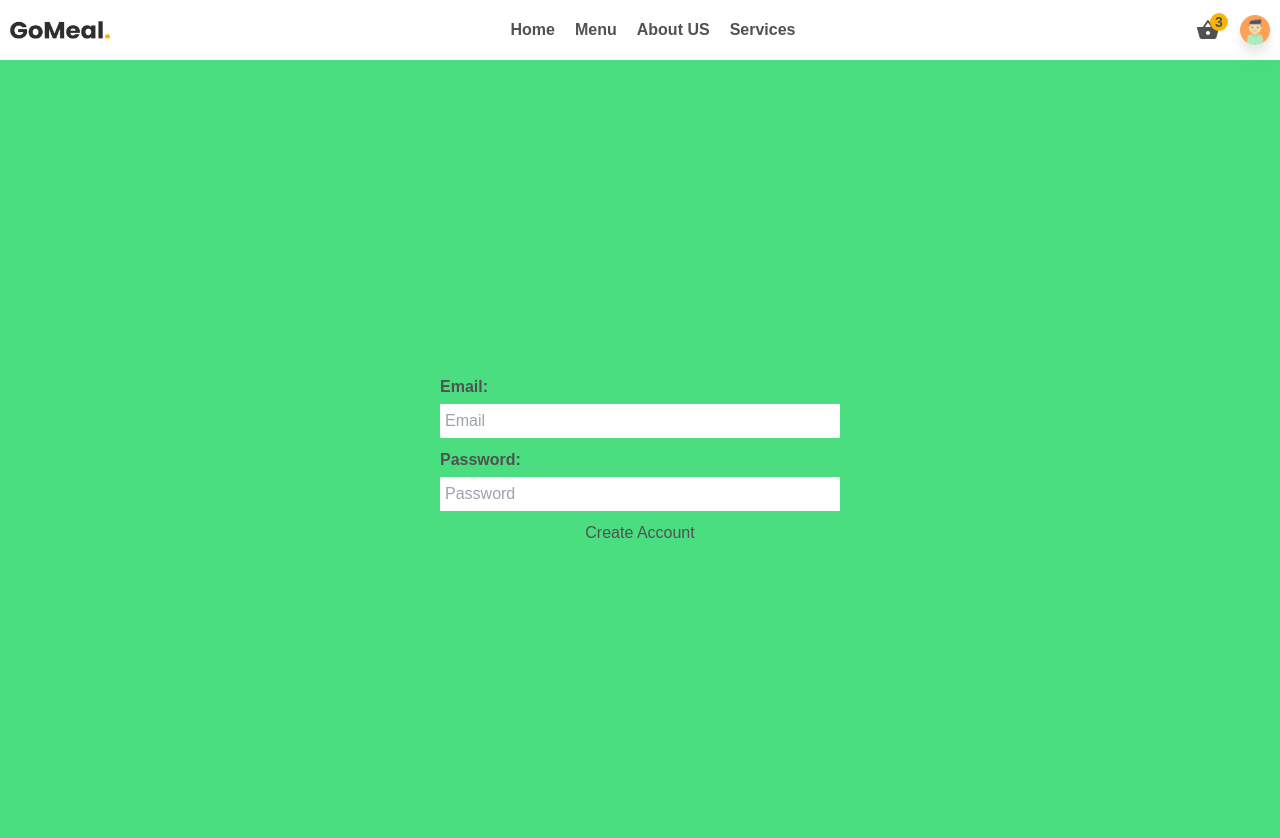
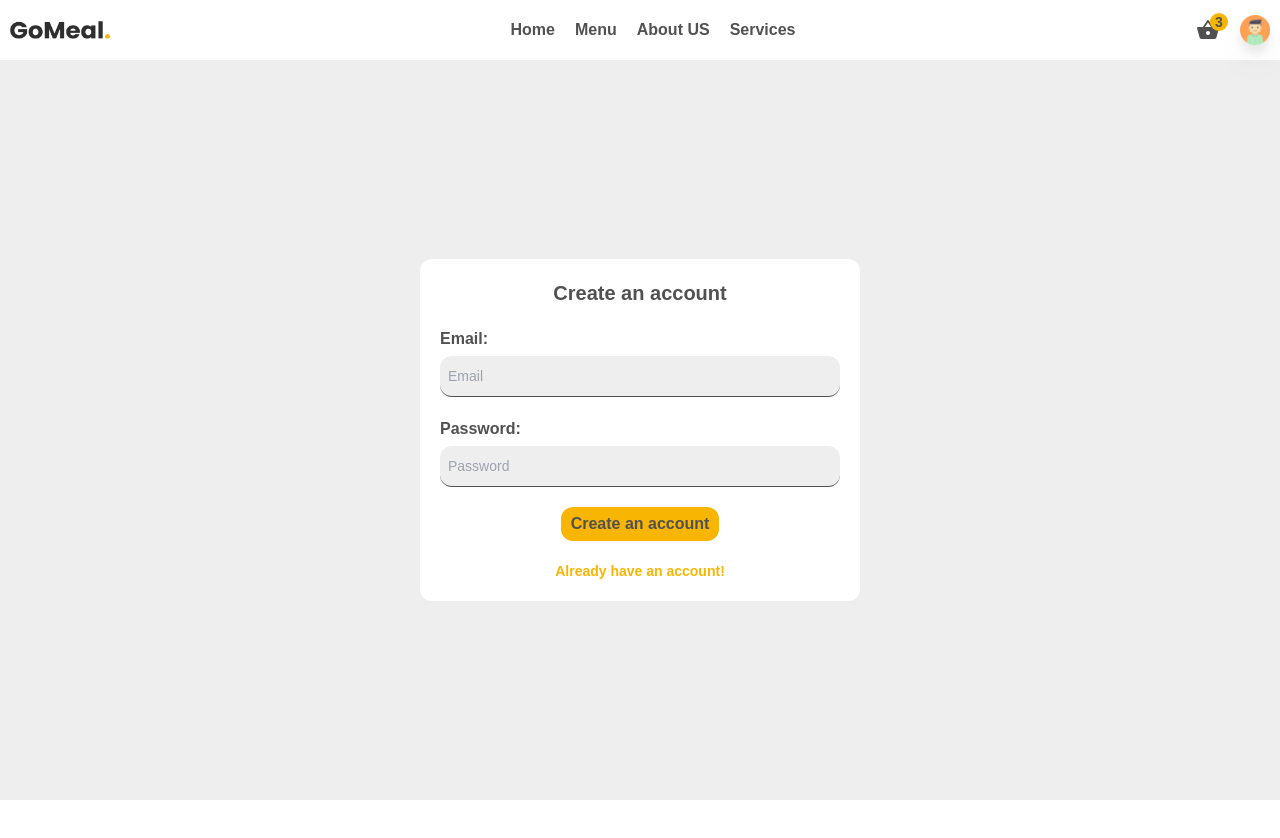
Before and after one commit to mustafa-khaled/Food-Delivery-App, a React (Vite) app: page /login in a window 1280 px wide. Shown: the top 838 px of the page. After the commit the page ends 800 px from the top, so only its background shows below. Built offline with nearby package versions, Linux system fonts and the light colour scheme; no server answers.

Commit message:
auth form and handle log in and create an account

```diff
--- a/src/App.jsx
+++ b/src/App.jsx
@@ -1,18 +1,29 @@
 import { Route, Routes } from "react-router-dom";
-import { Header, MainContainer, CreateContainer } from "./components";
+import { Header, MainContainer, CreateContainer, AuthForm } from "./components";
 import { AnimatePresence } from "framer-motion";
-import LoginForm from "./components/LoginForm";
+import { useDispatch } from "react-redux";
+import { useEffect } from "react";
+import { setUser } from "./redux/features/authSlice";
 
 function App() {
+  const dispatch = useDispatch();
+
+  useEffect(() => {
+    const storedUser = JSON.parse(localStorage.getItem("user"));
+    if (storedUser) {
+      dispatch(setUser(storedUser));
+    }
+  }, [dispatch]);
+
   return (
     <AnimatePresence>
-      <div className="flex h-screen  w-screen  flex-col bg-gray text-textColor">
+      <div className="flex h-screen w-screen  flex-col overflow-y-auto bg-gray text-textColor">
         <Header />
-        <main className="mt-[60px] bg-red-400">
+        <main className="mt-[60px]">
           <Routes>
             <Route path="/" element={<MainContainer />} />
             <Route path="/createItem" element={<CreateContainer />} />
-            <Route path="/login" element={<LoginForm />} />
+            <Route path="/login" element={<AuthForm />} />
           </Routes>
         </main>
       </div>
--- /dev/null
+++ b/src/components/AuthForm.jsx
@@ -0,0 +1,117 @@
+import { useState } from "react";
+import { useDispatch, useSelector } from "react-redux";
+import {
+  createUserWithEmailAndPassword,
+  signInWithEmailAndPassword,
+} from "firebase/auth";
+import { auth } from "../firebase";
+import { setUser } from "../redux/features/authSlice";
+import { loginFormData } from "../data/staticData";
+import Button from "./Button";
+import { useNavigate } from "react-router-dom";
+
+const initialState = {
+  email: "",
+  password: "",
+  error: "",
+};
+
+function AuthForm() {
+  const dispatch = useDispatch();
+  const navigate = useNavigate();
+
+  const [isLogin, setIsLogin] = useState(false);
+  const [values, setValues] = useState(initialState);
+  const { email, password, error } = values;
+
+  const handleChange = (e) => {
+    setValues({ ...values, [e.target.name]: e.target.value });
+  };
+
+  const createAccount = async () => {
+    try {
+      const { user } = await createUserWithEmailAndPassword(
+        auth,
+        email,
+        password,
+      );
+      const { uid, email: userEmail } = user;
+      const serializedUser = { uid, email: userEmail };
+      dispatch(setUser(serializedUser));
+      setValues(initialState);
+    } catch (error) {
+      setValues({ ...values, error: error.message });
+    }
+  };
+
+  const logIn = async () => {
+    try {
+      const { user } = await signInWithEmailAndPassword(auth, email, password);
+      const { uid, email: userEmail } = user;
+      const serializedUser = { uid, email: userEmail };
+      console.log(serializedUser);
+      dispatch(setUser(serializedUser));
+      setValues(initialState);
+    } catch (error) {
+      setValues({ ...values, error: error.message });
+    }
+  };
+
+  const handleAuthClick = (e) => {
+    e.preventDefault();
+    if (!email.trim() || !password.trim()) {
+      setValues({ ...values, error: "Please input an email and password." });
+      return;
+    }
+    if (isLogin) {
+      logIn();
+    } else {
+      createAccount();
+    }
+    navigate("/");
+  };
+
+  return (
+    <div className="flex h-[calc(100vh-60px)] items-center justify-center">
+      <form className="flex flex-col items-center justify-center gap-[10px] rounded-xl bg-white p-[20px]">
+        <h3 className="mb-[10px] text-xl font-bold">
+          {isLogin ? "Log in" : "Create an account"}
+        </h3>
+        {loginFormData.map((el) => {
+          return (
+            <div
+              key={el.id}
+              className="mb-[10px] flex flex-col items-start gap-[5px]"
+            >
+              <label className="font-bold" htmlFor={el.name}>
+                {el.title}:
+              </label>
+              <input
+                className="input"
+                id={el.name}
+                type={el?.type}
+                placeholder={el?.title}
+                name={el?.name}
+                value={values[el?.name]}
+                onChange={handleChange}
+              />
+            </div>
+          );
+        })}
+
+        <Button onClick={handleAuthClick}>
+          {isLogin ? "Log in" : "Create an account"}
+        </Button>
+        {error && <p className="text-sm font-bold text-red-400">{error}</p>}
+        <p
+          className="mt-[10px] cursor-pointer text-sm font-bold text-yellow"
+          onClick={() => setIsLogin((p) => !p)}
+        >
+          {isLogin ? "Create new account!" : "Already have an account!"}
+        </p>
+      </form>
+    </div>
+  );
+}
+
+export default AuthForm;
--- /dev/null
+++ b/src/components/Button.jsx
@@ -0,0 +1,12 @@
+function Button({ children, onClick }) {
+  return (
+    <button
+      onClick={onClick}
+      className="rounded-xl bg-yellow px-[10px] py-[5px] font-bold hover:opacity-[0.8]"
+    >
+      {children}
+    </button>
+  );
+}
+
+export default Button;
--- a/src/components/Header.jsx
+++ b/src/components/Header.jsx
@@ -1,13 +1,27 @@
-import { Link, NavLink } from "react-router-dom";
+import { Link, NavLink, useNavigate } from "react-router-dom";
 import { headerLinks } from "../data/staticData";
-import { MdShoppingBasket } from "react-icons/md";
+import { MdShoppingBasket, MdLogout } from "react-icons/md";
+import { useState } from "react";
 import { motion } from "framer-motion";
+import { useSelector } from "react-redux";
 
 import Container from "./Container";
 import logoImage from "../assets/logo.png";
 import avatarImage from "../assets/avatar.png";
 
 function Header() {
+  const user = useSelector((state) => state.auth.user);
+  const [showLoginBtn, setShowLoginBtn] = useState(false);
+  const navigate = useNavigate();
+
+  const handleClickAvatar = () => {
+    if (user) {
+      setShowLoginBtn((prev) => !prev);
+    } else {
+      navigate("/login");
+    }
+  };
+
   return (
     <header className="fixed z-50 flex h-[60px] w-screen items-center justify-center bg-white">
       <Container>
@@ -45,13 +59,22 @@ function Header() {
             </div>
             {/* User Image  */}
 
-            <div className="relative cursor-pointer">
+            <div
+              className="relative cursor-pointer"
+              onClick={handleClickAvatar}
+            >
               <motion.img
                 whileTap={{ scale: 0.6 }}
                 src={avatarImage}
                 alt="User Avatar"
                 className="w-[30px] drop-shadow-xl"
               />
+              {showLoginBtn && (
+                <div className="absolute right-0 top-[40px] flex w-[100px] items-center justify-between rounded-full bg-white p-[5px] text-center text-sm drop-shadow-xl">
+                  <p>Log out</p>
+                  <MdLogout />
+                </div>
+              )}
             </div>
           </div>
         </div>
--- a/src/components/LoginForm.jsx
+++ /dev/null
@@ -1,66 +0,0 @@
-import { useState } from "react";
-import { useDispatch } from "react-redux";
-import { createUserWithEmailAndPassword } from "firebase/auth";
-import { auth } from "../firebase";
-import { setUser } from "../redux/features/authSlice";
-import { loginFormData } from "../data/staticData";
-import Container from "./Container";
-
-const initialState = {
-  email: "",
-  password: "",
-  error: "",
-};
-
-function LoginForm() {
-  const dispatch = useDispatch();
-  const [values, setValues] = useState(initialState);
-  const { email, password, error } = values;
-
-  const createAccount = async (e) => {
-    e.preventDefault();
-    if (!email.trim() || !password.trim()) return;
-
-    try {
-      const { user } = await createUserWithEmailAndPassword(
-        auth,
-        email,
-        password,
-      );
-      const { uid, email: userEmail } = user;
-      const serializedUser = { uid, email: userEmail };
-      dispatch(setUser(serializedUser));
-    } catch (error) {
-      setValues({ ...values, error: error.message });
-    }
-  };
-
-  const handleChange = (e) => {
-    setValues({ ...values, [e.target.name]: e.target.value });
-  };
-
-  return (
-    <form className="flex h-screen flex-col items-center justify-center gap-[10px] bg-green-400">
-      {loginFormData.map((el) => {
-        return (
-          <div key={el.id} className="flex flex-col items-start gap-[5px] ">
-            <label className="font-bold">{el.title}:</label>
-            <input
-              className="w-[300px] border-transparent p-[5px] outline-none focus:border-yellow md:w-[400px]"
-              type={el?.type}
-              placeholder={el?.title}
-              name={el?.name}
-              value={values[el?.name]}
-              onChange={handleChange}
-            />
-          </div>
-        );
-      })}
-
-      <button onClick={createAccount}>Create Account</button>
-      {error && <p>{error}</p>}
-    </form>
-  );
-}
-
-export default LoginForm;
--- a/src/components/index.js
+++ b/src/components/index.js
@@ -1,3 +1,4 @@
 export { default as Header } from "./Header";
 export { default as MainContainer } from "./MainContainer";
 export { default as CreateContainer } from "./CreateContainer";
+export { default as AuthForm } from "./AuthForm";
--- a/src/index.css
+++ b/src/index.css
@@ -19,3 +19,9 @@ body {
 body {
   font-family: "Poppins", sans-serif;
 }
+
+@layer components {
+  .input {
+    @apply w-[300px] rounded-xl border-b bg-gray p-[8px] outline-none placeholder:text-sm focus:border-yellow md:w-[400px];
+  }
+}
--- a/src/redux/features/authSlice.js
+++ b/src/redux/features/authSlice.js
@@ -3,11 +3,15 @@ import { createSlice } from "@reduxjs/toolkit";
 const authSlice = createSlice({
   name: "auth",
   initialState: {
-    user: null,
+    user: JSON.parse(localStorage.getItem("user")) || null,
   },
   reducers: {
     setUser: (state, action) => {
-      state.user = action.payload;
+      const user = action.payload;
+      state.user = user;
+
+      // Save user data to localStorage
+      localStorage.setItem("user", JSON.stringify(user));
     },
   },
 });
```
